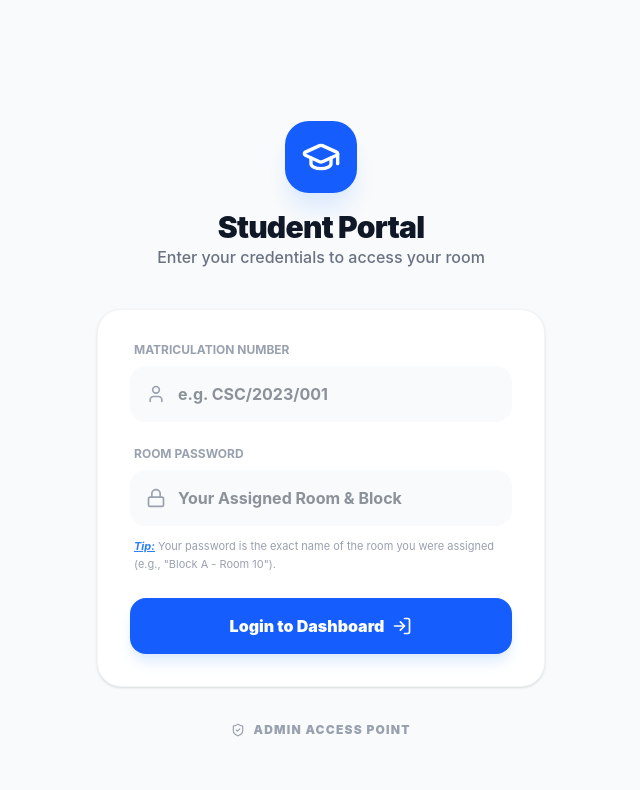
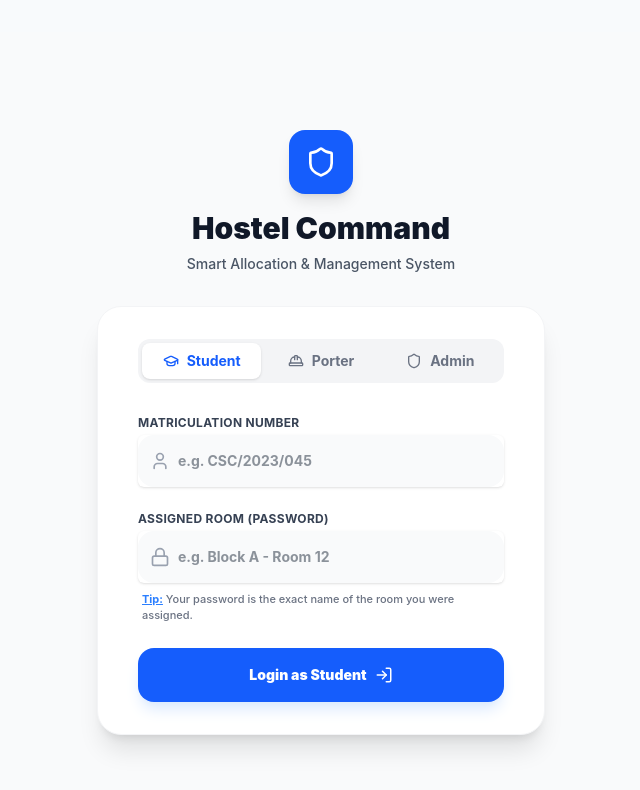
Before and after one commit to kaiser-dev777/smart-hostel-system, a React (Vite) app: page / in a window 1280 px wide. Shown: the top 790 px of the page, without its empty margins (319-959 px from the left). Built offline with nearby package versions, Linux system fonts and the light colour scheme.

Commit message:
correction made

```diff
--- a/src/pages/Login.jsx
+++ b/src/pages/Login.jsx
@@ -2,46 +2,47 @@
 import { useState } from 'react';
 import { useNavigate } from 'react-router-dom';
 import { supabase } from '../lib/supabase';
-import { User, Lock, LogIn, GraduationCap, ShieldCheck } from 'lucide-react';
+import { User, Lock, LogIn, Shield, HardHat, GraduationCap } from 'lucide-react';
 
 export default function Login() {
   const navigate = useNavigate();
 
-  // State
-  const [matricNo, setMatricNo] = useState('');
+  const [role, setRole] = useState('student');
+  const [identifier, setIdentifier] = useState('');
   const [password, setPassword] = useState('');
+
   const [isLoading, setIsLoading] = useState(false);
   const [errorMsg, setErrorMsg] = useState('');
 
-  const handleStudentLogin = async (e) => {
+  const handleLogin = async (e) => {
     e.preventDefault();
     setIsLoading(true);
     setErrorMsg('');
 
     try {
-      // 1. Query the 'students' table we created in Step 1
+      // ==========================================
+      // 1. STUDENT LOGIN (Uses the New Database Logic)
+      // ==========================================
+      if (role === 'student') {
         const { data, error } = await supabase
           .from('students')
           .select('*')
-        .eq('matric_no', matricNo)
+          .eq('matric_no', identifier)
           .eq('password', password)
           .single();
 
-      // 2. Check if student exists and password matches
         if (error || !data) {
           setErrorMsg("Invalid Matric Number or Room Password.");
           setIsLoading(false);
           return;
         }
 
-      // 3. Check if they have actually been assigned a room yet
         if (!data.is_allocated) {
-        setErrorMsg("Your allocation is pending. Please check back later.");
+          setErrorMsg("You have not been assigned a room yet. Please see the Admin.");
           setIsLoading(false);
           return;
         }
 
-      // 4. Success! Save info and go to dashboard
         localStorage.setItem('currentUser', JSON.stringify({
           role: 'student',
           full_name: data.full_name,
@@ -50,95 +51,151 @@ export default function Login() {
         }));
 
         navigate('/student-dashboard');
+      }
+
+      // ==========================================
+      // 2. TEMPORARY ADMIN LOGIN (Hardcoded)
+      // ==========================================
+      else if (role === 'admin') {
+        if (identifier === 'admin' && password === 'admin') {
+          localStorage.setItem('currentUser', JSON.stringify({
+            role: 'admin',
+            full_name: 'Super Admin'
+          }));
+          navigate('/super-admin');
+        } else {
+          setErrorMsg("Invalid Admin Credentials. (Hint: use admin / admin)");
+        }
+      }
+
+      // ==========================================
+      // 3. TEMPORARY PORTER LOGIN (Hardcoded)
+      // ==========================================
+      else if (role === 'porter') {
+        if (identifier === 'porter' && password === 'porter') {
+          localStorage.setItem('currentUser', JSON.stringify({
+            role: 'porter',
+            full_name: 'Chief Porter'
+          }));
+          navigate('/porter-dashboard');
+        } else {
+          setErrorMsg("Invalid Porter Credentials. (Hint: use porter / porter)");
+        }
+      }
 
     } catch (err) {
-      setErrorMsg("Connection error. Please try again.");
+      setErrorMsg("A system error occurred. Please try again.");
     }
 
     setIsLoading(false);
   };
 
   return (
-    <div className="min-h-screen bg-gray-50 flex items-center justify-center p-6">
-      <div className="w-full max-w-md">
-
-        {/* Branding */}
-        <div className="text-center mb-10">
-          <div className="inline-flex p-4 bg-blue-600 rounded-3xl shadow-xl shadow-blue-100 mb-4">
-            <GraduationCap className="text-white" size={40} />
+    <div className="min-h-screen bg-gray-50 flex flex-col justify-center py-12 sm:px-6 lg:px-8">
+      <div className="sm:mx-auto sm:w-full sm:max-w-md text-center">
+        <div className="mx-auto h-16 w-16 bg-blue-600 rounded-2xl flex items-center justify-center shadow-lg mb-4">
+          <Shield className="text-white" size={32} />
         </div>
-          <h1 className="text-3xl font-black text-gray-900 tracking-tight">Student Portal</h1>
-          <p className="text-gray-500 font-medium">Enter your credentials to access your room</p>
+        <h2 className="text-3xl font-black text-gray-900">Hostel Command</h2>
+        <p className="mt-2 text-sm text-gray-600 font-medium">Smart Allocation & Management System</p>
       </div>
 
-        {/* Login Card */}
-        <div className="bg-white p-8 rounded-3xl shadow-sm border border-gray-100">
-          <form onSubmit={handleStudentLogin} className="space-y-6">
+      <div className="mt-8 sm:mx-auto sm:w-full sm:max-w-md">
+        <div className="bg-white py-8 px-4 shadow-xl sm:rounded-3xl sm:px-10 border border-gray-100">
 
-            {/* Matric No Field */}
+          {/* ROLE SELECTOR TABS */}
+          <div className="flex bg-gray-100 p-1 rounded-xl mb-8">
+            <button
+              type="button"
+              onClick={() => { setRole('student'); setIdentifier(''); setPassword(''); setErrorMsg(''); }}
+              className={`flex-1 flex justify-center items-center gap-2 py-2 text-sm font-bold rounded-lg transition-all ${role === 'student' ? 'bg-white text-blue-600 shadow-sm' : 'text-gray-500 hover:text-gray-700'}`}
+            >
+              <GraduationCap size={16} /> Student
+            </button>
+            <button
+              type="button"
+              onClick={() => { setRole('porter'); setIdentifier(''); setPassword(''); setErrorMsg(''); }}
+              className={`flex-1 flex justify-center items-center gap-2 py-2 text-sm font-bold rounded-lg transition-all ${role === 'porter' ? 'bg-white text-blue-600 shadow-sm' : 'text-gray-500 hover:text-gray-700'}`}
+            >
+              <HardHat size={16} /> Porter
+            </button>
+            <button
+              type="button"
+              onClick={() => { setRole('admin'); setIdentifier(''); setPassword(''); setErrorMsg(''); }}
+              className={`flex-1 flex justify-center items-center gap-2 py-2 text-sm font-bold rounded-lg transition-all ${role === 'admin' ? 'bg-white text-blue-600 shadow-sm' : 'text-gray-500 hover:text-gray-700'}`}
+            >
+              <Shield size={16} /> Admin
+            </button>
+          </div>
+
+          <form className="space-y-6" onSubmit={handleLogin}>
+
+            {/* IDENTIFIER INPUT */}
             <div>
-              <label className="block text-xs font-bold text-gray-400 uppercase mb-2 ml-1">Matriculation Number</label>
-              <div className="relative">
-                <User className="absolute left-4 top-1/2 -translate-y-1/2 text-gray-400" size={20} />
+              <label className="block text-xs font-bold text-gray-700 uppercase tracking-wide">
+                {role === 'student' ? 'Matriculation Number' : 'Username'}
+              </label>
+              <div className="mt-1 relative rounded-md shadow-sm">
+                <div className="absolute inset-y-0 left-0 pl-3 flex items-center pointer-events-none">
+                  <User className="h-5 w-5 text-gray-400" />
+                </div>
                 <input
                   type="text"
                   required
-                  placeholder="e.g. CSC/2023/001"
-                  className="w-full pl-12 pr-4 py-4 bg-gray-50 border-none rounded-2xl focus:ring-2 focus:ring-blue-500 outline-none font-bold text-gray-800 transition-all"
-                  value={matricNo}
-                  onChange={(e) => setMatricNo(e.target.value)}
+                  className="block w-full pl-10 pr-3 py-4 bg-gray-50 border-none rounded-2xl focus:ring-2 focus:ring-blue-500 outline-none transition-all sm:text-sm font-bold text-gray-800"
+                  placeholder={role === 'student' ? 'e.g. CSC/2023/045' : `Enter ${role} username`}
+                  value={identifier}
+                  onChange={(e) => setIdentifier(e.target.value)}
                 />
               </div>
             </div>
 
-            {/* Password Field */}
+            {/* PASSWORD INPUT */}
             <div>
-              <label className="block text-xs font-bold text-gray-400 uppercase mb-2 ml-1">Room Password</label>
-              <div className="relative">
-                <Lock className="absolute left-4 top-1/2 -translate-y-1/2 text-gray-400" size={20} />
+              <label className="block text-xs font-bold text-gray-700 uppercase tracking-wide">
+                {role === 'student' ? 'Assigned Room (Password)' : 'Password'}
+              </label>
+              <div className="mt-1 relative rounded-md shadow-sm">
+                <div className="absolute inset-y-0 left-0 pl-3 flex items-center pointer-events-none">
+                  <Lock className="h-5 w-5 text-gray-400" />
+                </div>
                 <input
                   type="password"
                   required
-                  placeholder="Your Assigned Room & Block"
-                  className="w-full pl-12 pr-4 py-4 bg-gray-50 border-none rounded-2xl focus:ring-2 focus:ring-blue-500 outline-none font-bold text-gray-800 transition-all"
+                  className="block w-full pl-10 pr-3 py-4 bg-gray-50 border-none rounded-2xl focus:ring-2 focus:ring-blue-500 outline-none transition-all sm:text-sm font-bold text-gray-800"
+                  placeholder={role === 'student' ? 'e.g. Block A - Room 12' : '••••••••'}
                   value={password}
                   onChange={(e) => setPassword(e.target.value)}
                 />
               </div>
-              <p className="mt-3 text-[11px] text-gray-400 leading-relaxed px-1">
-                <span className="font-bold text-blue-500 underline italic">Tip:</span> Your password is the exact name of the room you were assigned (e.g., "Block A - Room 10").
+              {role === 'student' && (
+                 <p className="mt-2 text-[11px] text-gray-500 font-medium px-1">
+                   <span className="font-bold text-blue-500 underline">Tip:</span> Your password is the exact name of the room you were assigned.
                  </p>
+              )}
             </div>
 
-            {/* Error Message */}
+            {/* ERROR MESSAGE DISPLAY */}
             {errorMsg && (
-              <div className="p-4 bg-red-50 text-red-600 rounded-xl text-sm font-bold border border-red-100 animate-pulse text-center">
+              <div className="bg-red-50 text-red-600 text-sm font-bold p-4 rounded-xl border border-red-100 text-center animate-pulse">
                 {errorMsg}
               </div>
             )}
 
-            {/* Submit Button */}
+            {/* SUBMIT BUTTON */}
+            <div>
               <button
                 type="submit"
                 disabled={isLoading}
-              className="w-full bg-blue-600 hover:bg-blue-700 text-white font-black py-4 rounded-2xl shadow-lg shadow-blue-100 transition-all flex items-center justify-center gap-2 active:scale-95 disabled:opacity-50"
+                className="w-full flex justify-center items-center gap-2 py-4 px-4 border border-transparent rounded-2xl shadow-lg shadow-blue-100 text-sm font-black text-white bg-blue-600 hover:bg-blue-700 transition-all disabled:opacity-50 active:scale-95"
               >
-              {isLoading ? 'Verifying...' : 'Login to Dashboard'}
-              <LogIn size={20} />
-            </button>
-          </form>
-        </div>
-
-        {/* Staff Shortcut - Just so you can still get to your Admin tools! */}
-        <div className="mt-8 text-center">
-          <button
-            onClick={() => navigate('/super-admin')}
-            className="inline-flex items-center gap-2 text-xs font-black text-gray-400 hover:text-blue-600 transition-colors uppercase tracking-widest"
-          >
-            <ShieldCheck size={14} /> Admin Access Point
+                {isLoading ? 'Authenticating...' : `Login as ${role.charAt(0).toUpperCase() + role.slice(1)}`}
+                {!isLoading && <LogIn size={18} />}
               </button>
             </div>
+          </form>
 
+        </div>
       </div>
     </div>
   );
```
Lines whose indentation alone changed are shown as unchanged.
